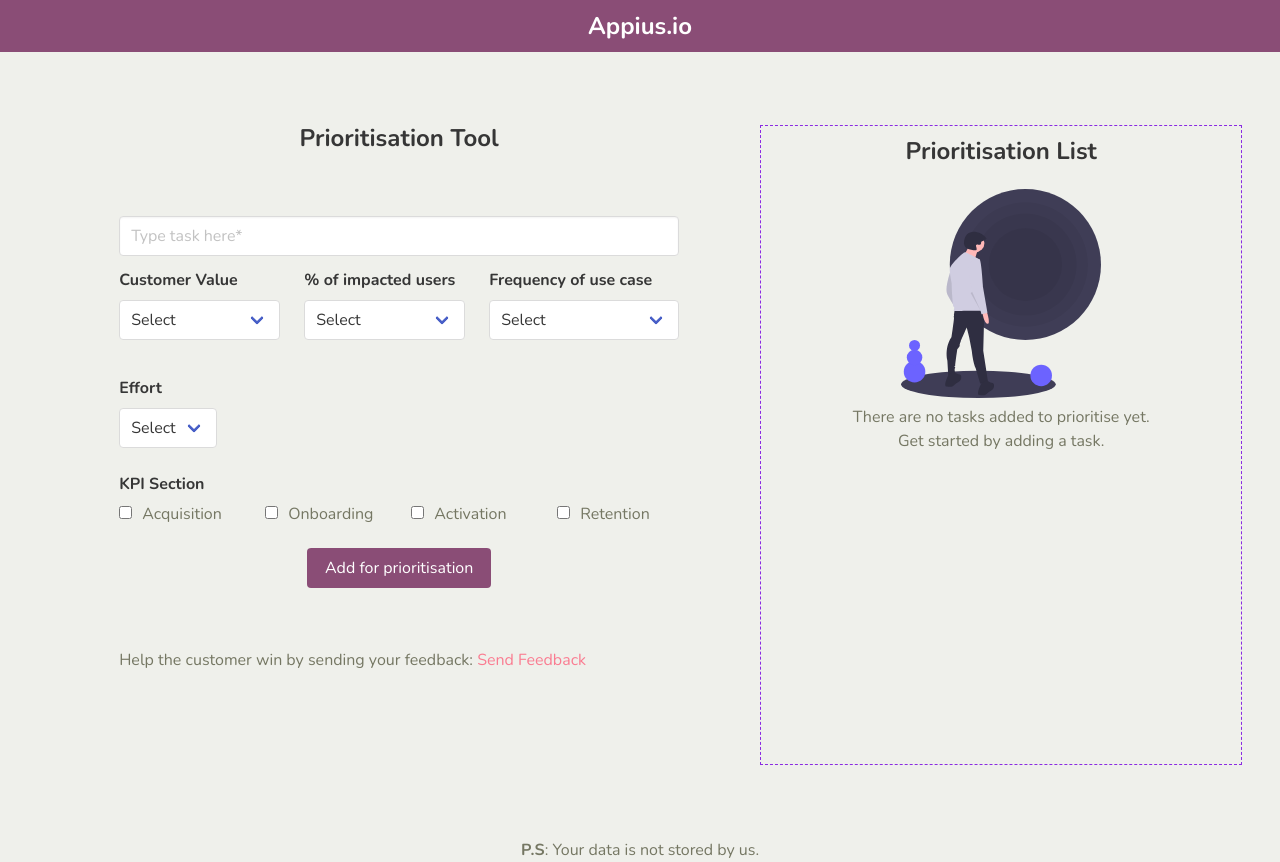
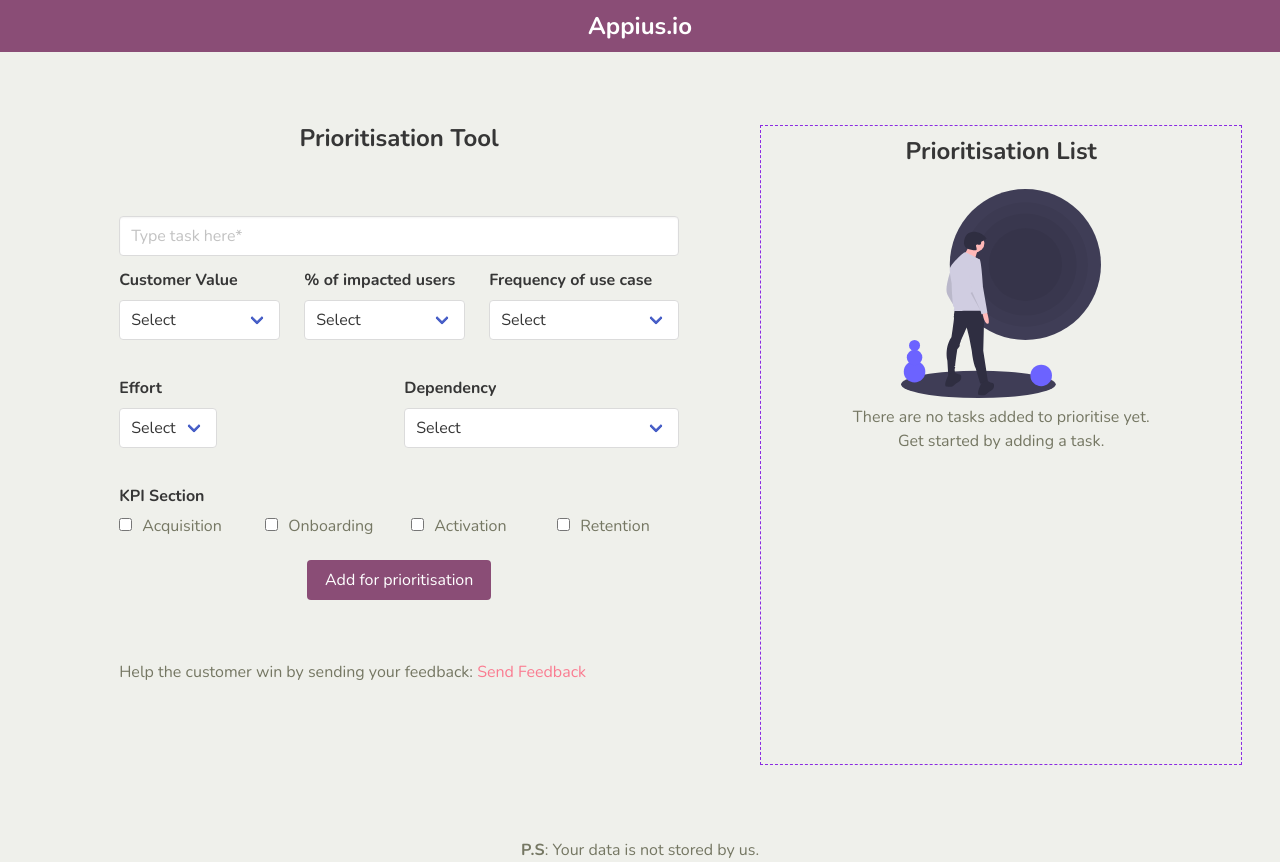
Before and after one commit to saugandhkaran/appius.io, a React (Create React App) app: page / in a window 1280 px wide. Built offline with nearby package versions, Linux system fonts and the light colour scheme.

Commit message:
Added dependency input field

```diff
--- a/src/App.js
+++ b/src/App.js
@@ -22,6 +22,7 @@ function App() {
     obj.impactedUsers = formData.elements.impactedUsers.value;
     obj.frequency = formData.elements.frequency.value;
     obj.efforts = formData.elements.efforts.value;
+    obj.dependency = formData.elements.dependency.value;
     // obj.remarks = formData.elements.remarks.value;
     obj.metrics = [...formData.elements.metrics].filter((item) => item.checked).map((item) => item.value);
     newItems.unshift(obj);
@@ -34,7 +35,7 @@ function App() {
     startModal();
     setTimeout(() => {
       const prioritizedItems = items.map((item) => {
-        item.prio = ((+item.improvement * +item.impactedUsers * +item.frequency * (item.metrics.length + 1)) / item.efforts).toFixed(1);
+        item.prio = ((+item.improvement * +item.impactedUsers * +item.frequency * +item.dependency * (item.metrics.length + 1)) / item.efforts).toFixed(1);
         return item;
       }).sort((a, b) => b.prio - a.prio);
       setItems([...prioritizedItems]);
@@ -72,7 +73,7 @@ function App() {
         <div className="list column">
           <h4 className="title is-4 center">Prioritisation List</h4>
           { items.length === 0 && <div className="center">
-            <img className="noresult-image" src={noResultImage} />
+            <img className="noresult-image" src={noResultImage} alt="No results"/>
             <p>There are no tasks added to prioritise yet. <br />Get started by adding a task.</p>
           </div> }
           {usList}
--- a/src/components/PriorityProgressModal.js
+++ b/src/components/PriorityProgressModal.js
@@ -9,7 +9,7 @@ function PriorityProgressModal(props) {
     <div className="modal-background"></div>
       <div className="modal-content center">
         <div className="columns">
-          <div className="column"><img className="progress-images" src={images[1]} /><p className="center">Calculating priority</p></div>
+          <div className="column"><img className="progress-images" alt="Calculating" src={images[1]} /><p className="center">Calculating priority</p></div>
         </div>
         <progress className="progress is-small is-info" max="100"></progress>
       </div>
--- a/src/components/RoiForm.js
+++ b/src/components/RoiForm.js
@@ -75,6 +75,20 @@ function RoiForm(props) {
             </div>
           </div>
           </div>
+          <div className="field column">
+            <label className="label">Dependency</label>
+            <div className="control">
+              <div className="select">
+                <select required name="dependency">
+                  <option value="">Select</option>
+                  <option value="3">Low (Dependent on &#60;= 1 )</option>
+                  <option value="2">Medium (Dependent on 2 - 3)</option>
+                  <option value="1">High (Dependent on &#62;3 teams)</option>
+                </select>
+              </div>
+            </div>
+          </div>
+
         {/* <div className="field column">
           <label className="label">Extra info</label>
           <div className="control">
@@ -108,7 +122,7 @@ function RoiForm(props) {
       </div>
       </form>
       <br /><br />
-      <p>Help the customer win by sending your feedback: <a href = "mailto: titlesboreme@gmail.com">Send Feedback</a></p>
+      <p>Help the customer win by sending your feedback: <a href="mailto: titlesboreme@gmail.com">Send Feedback</a></p>
   </div>
   )
 }
--- a/src/components/TheHeader.js
+++ b/src/components/TheHeader.js
@@ -3,11 +3,11 @@ function TheHeader() {
   return (
     <nav className="navbar is-primary" role="navigation" aria-label="main navigation">
       <div className="navbar-brand">
-        <a className="navbar-item" href="">
+        <a className="navbar-item" href="/">
           <h4 className="title is-4">Appius.io</h4>
         </a>
 
-        <a role="button" className="navbar-burger" aria-label="menu" aria-expanded="false">
+        <a role="button" className="navbar-burger" href="/" aria-label="menu" aria-expanded="false">
           <span aria-hidden="true"></span>
           <span aria-hidden="true"></span>
           <span aria-hidden="true"></span>
--- a/src/components/UsTile.js
+++ b/src/components/UsTile.js
@@ -31,6 +31,11 @@ function UsTile(props) {
       '30': 'M',
       '20': 'S',
       '10': 'XS'
+    },
+    dependency: {
+      '3': 'High',
+      '2': 'Medium',
+      '1': 'Low'
     }
   }
   let metrics = props.items.metrics.map((item, index) => {
@@ -52,7 +57,8 @@ function UsTile(props) {
           Impacts <b>{formula.impactedUsers[props.items.impactedUsers]} </b>
            of users at a <b>{formula.frequency[props.items.frequency]} </b>
           frequency and has the scope of improvement upto <b>
-            {formula.improvement[props.items.improvement]} </b>.
+            {formula.improvement[props.items.improvement]} </b>
+            It has <b>{formula.dependency[props.items.dependency]} </b>dependency on other teams.
           {props.items.metrics.length > 0 && <p>KPI - {metrics} </p>}
           {/* {props.items.remarks && <p>Extra info - {props.items.remarks} </p>} */}
       </div>
--- a/src/index.js
+++ b/src/index.js
@@ -1,7 +1,7 @@
 import React from 'react';
 import ReactDOM from 'react-dom';
 import './index.css';
-import 'bulma'
+import 'bulma';
 import App from './App';
 import TheHeader from './components/TheHeader';
 import reportWebVitals from './reportWebVitals';
```
Also changed, not shown: src/RoiForm.js (+15 -2 lines). Lines whose indentation alone changed are shown as unchanged.
